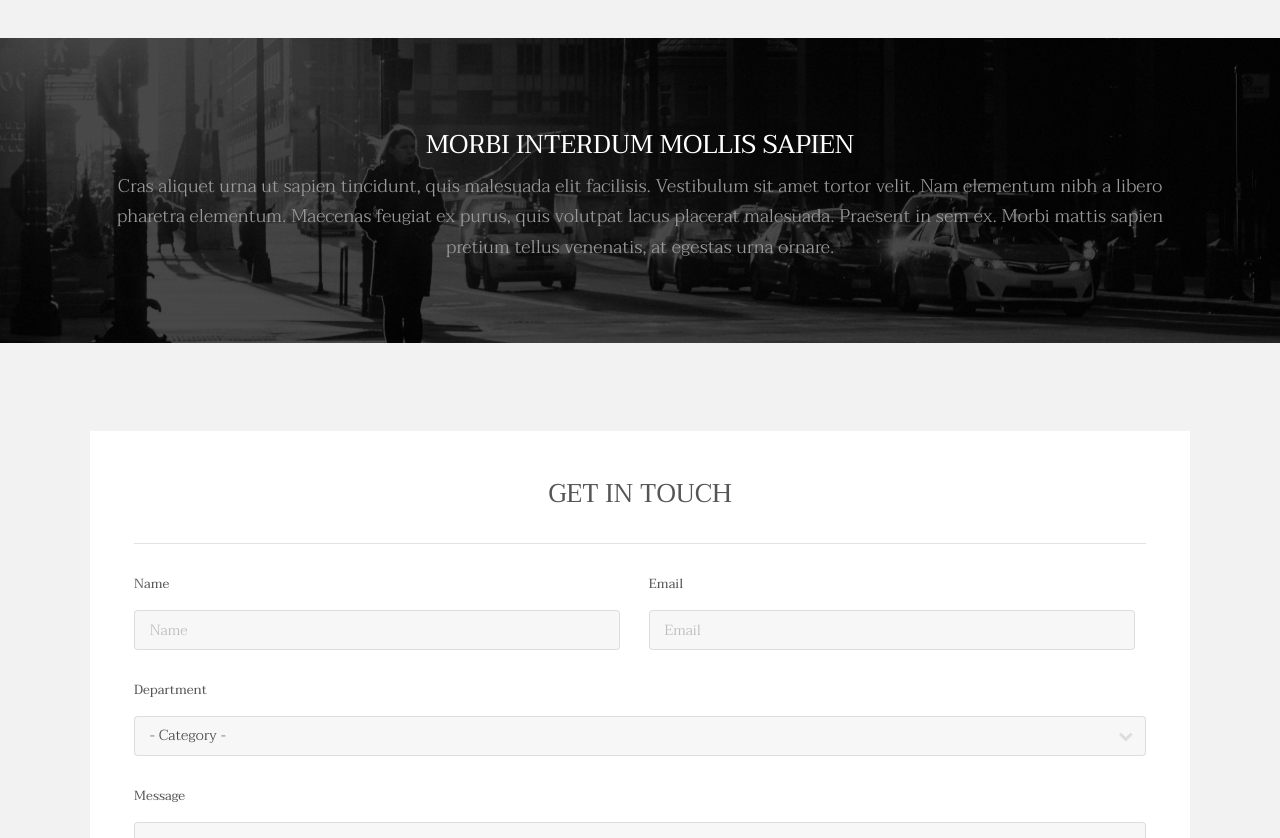
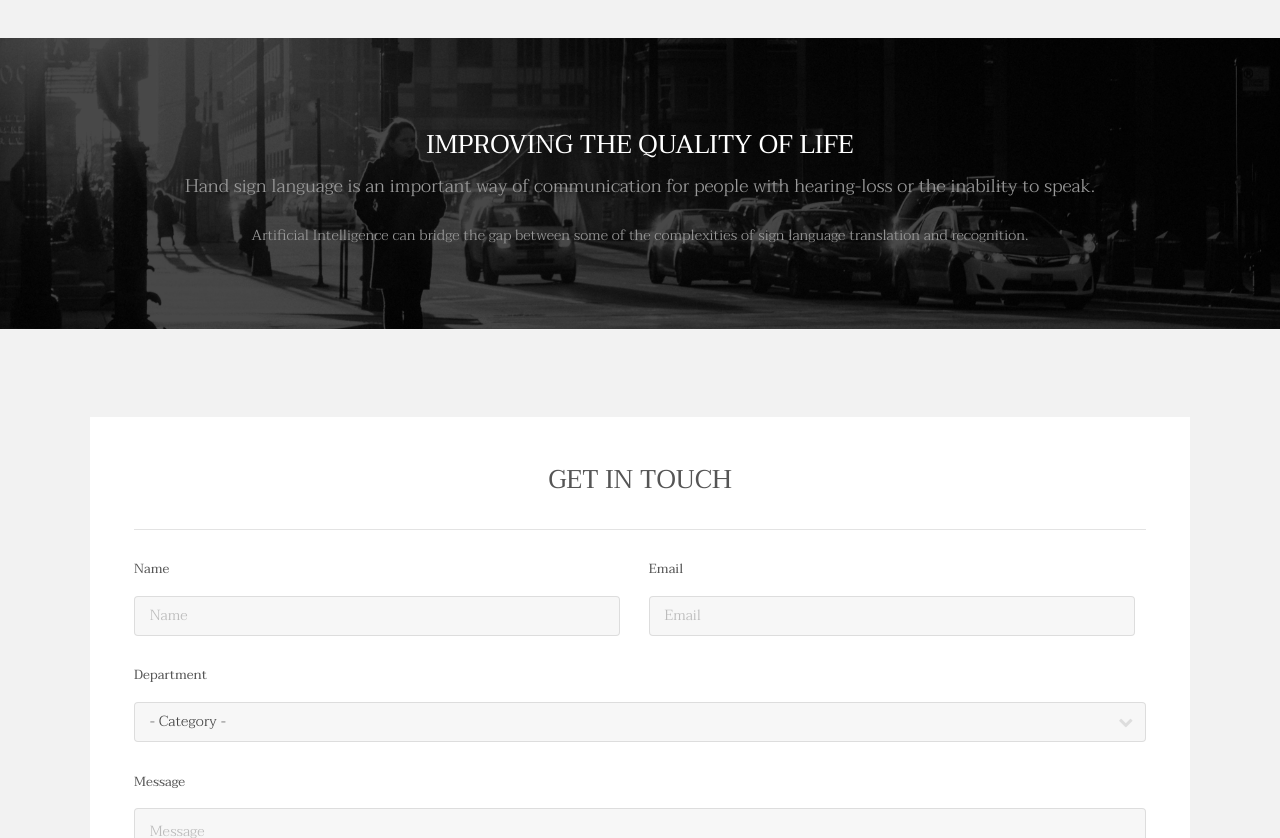
Before and after one commit to osmanre263/osmanre263.github.io, a plain HTML site: page index.html in a window 1280 px wide. Shown: the part 1740-2578 px from the top of the page. Drawn offline with Linux system fonts and the light colour scheme.

Commit message:
Updated text

```diff
--- a/index.html
+++ b/index.html
@@ -159,8 +159,9 @@
 				<div class="inner">
 
 					<header class="align-center">
-						<h2>Morbi interdum mollis sapien</h2>
-						<p>Cras aliquet urna ut sapien tincidunt, quis malesuada elit facilisis. Vestibulum sit amet tortor velit. Nam elementum nibh a libero pharetra elementum. Maecenas feugiat ex purus, quis volutpat lacus placerat malesuada. Praesent in sem ex. Morbi mattis sapien pretium tellus venenatis, at egestas urna ornare.</p>
+						<h2>Improving the quality of life</h2>
+						<p>Hand sign language is an important way of communication for people with hearing-loss or the inability to speak.</p>
+						<p>Artificial Intelligence can bridge the gap between some of the complexities of sign language translation and recognition.</p>
 					</header>
 
 				</div>
```
